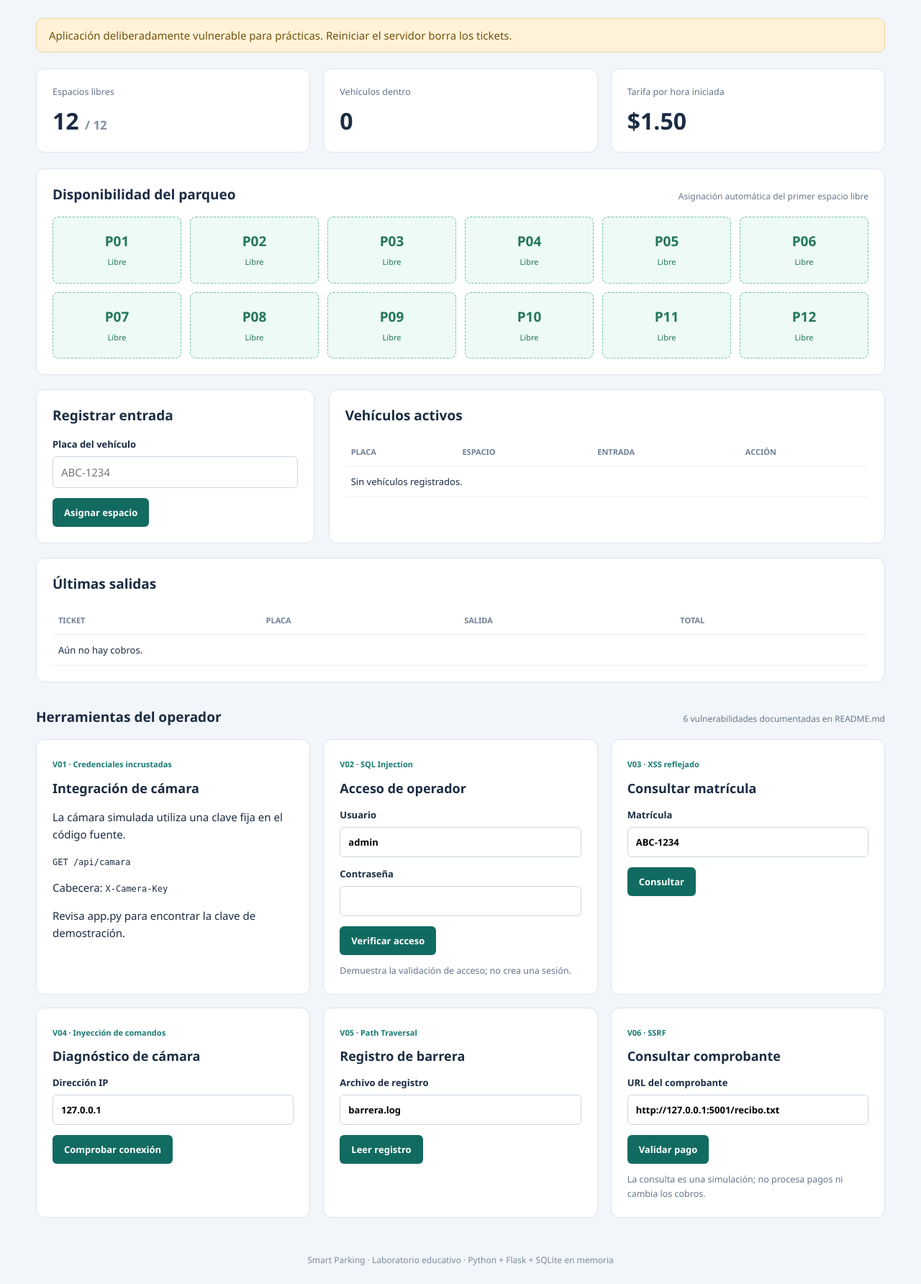
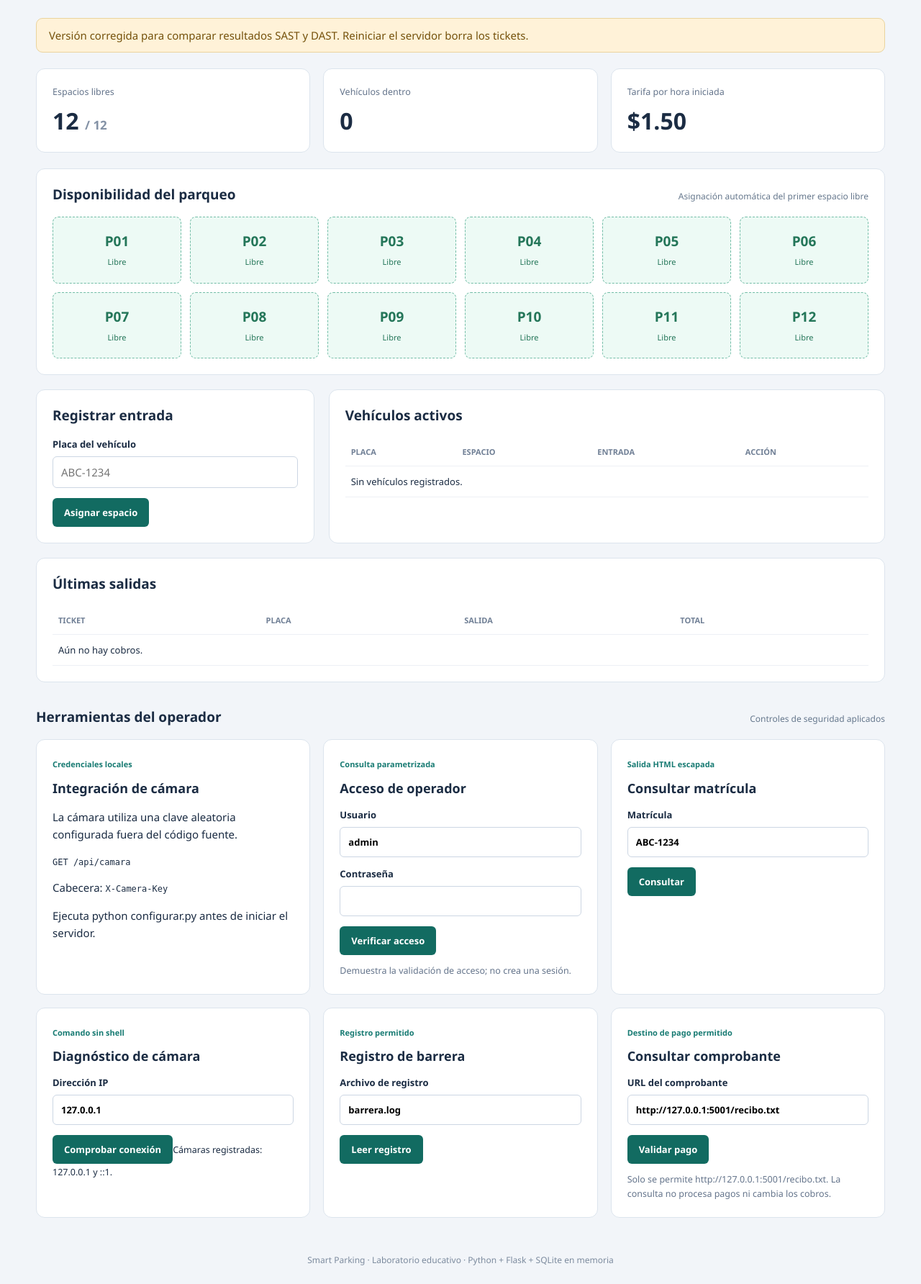
Before and after one commit to JoelAB5/proyecto-vulnerable, a Flask app: page / in a window 1280 px wide. Shown: the part 176-1960 px from the top of the page at 72% size. Run offline with Flask 3, Linux system fonts and the light colour scheme.

Commit message:
Escapar la matrícula en Jinja y actualizar la interfaz corregida
Updated the notice and security tools descriptions to reflect changes in the application version and security controls.

```diff
--- a/templates/index.html
+++ b/templates/index.html
@@ -8,20 +8,20 @@
 <body>
 <header><div><span class="eyebrow">LABORATORIO SAST / DAST</span><h1>Smart Parking<span>●</span></h1><p>Control sencillo de entradas, espacios y cobros.</p></div><span class="badge">LOCAL · DATOS FICTICIOS</span></header>
 <main>
-  <div class="notice">Aplicación deliberadamente vulnerable para prácticas. Reiniciar el servidor borra los tickets.</div>
+  <div class="notice">Versión corregida para comparar resultados SAST y DAST. Reiniciar el servidor borra los tickets.</div>
   <section class="stats"><article><small>Espacios libres</small><strong>{{ 12 - activos|length }} <em>/ 12</em></strong></article><article><small>Vehículos dentro</small><strong>{{ activos|length }}</strong></article><article><small>Tarifa por hora iniciada</small><strong>${{ '%.2f'|format(tarifa) }}</strong></article></section>
   {% if aviso %}<p class="message" role="status">{{ aviso }}</p>{% endif %}
   <section class="panel"><div class="section-title"><h2>Disponibilidad del parqueo</h2><span>Asignación automática del primer espacio libre</span></div><div class="spaces">{% for n in range(1,13) %}<div class="space {{ 'busy' if n in ocupados else '' }}"><strong>P{{ '%02d'|format(n) }}</strong><small>{{ 'Ocupado' if n in ocupados else 'Libre' }}</small></div>{% endfor %}</div></section>
   <section class="columns"><article class="panel"><h2>Registrar entrada</h2><form action="/entrada" method="post"><label for="placa">Placa del vehículo</label><input id="placa" name="placa" placeholder="ABC-1234" required maxlength="12"><button>Asignar espacio</button></form></article><article class="panel"><h2>Vehículos activos</h2><div class="table-wrap"><table><thead><tr><th>Placa</th><th>Espacio</th><th>Entrada</th><th>Acción</th></tr></thead><tbody>{% for t in activos %}<tr><td>{{ t[1] }}</td><td>P{{ '%02d'|format(t[2]) }}</td><td>{{ t[3][11:] }}</td><td><form action="/salida" method="post"><input type="hidden" name="ticket" value="{{ t[0] }}"><button class="secondary">Cobrar salida</button></form></td></tr>{% else %}<tr><td colspan="4">Sin vehículos registrados.</td></tr>{% endfor %}</tbody></table></div></article></section>
   <section class="panel"><h2>Últimas salidas</h2><div class="table-wrap"><table><thead><tr><th>Ticket</th><th>Placa</th><th>Salida</th><th>Total</th></tr></thead><tbody>{% for t in historial %}<tr><td>#{{ t[0] }}</td><td>{{ t[1] }}</td><td>{{ t[4] }}</td><td>${{ '%.2f'|format(t[5]) }}</td></tr>{% else %}<tr><td colspan="4">Aún no hay cobros.</td></tr>{% endfor %}</tbody></table></div></section>
-  <div class="section-title lab-title"><h2>Herramientas del operador</h2><span>6 vulnerabilidades documentadas en README.md</span></div>
+  <div class="section-title lab-title"><h2>Herramientas del operador</h2><span>Controles de seguridad aplicados</span></div>
   <section class="tools">
-    <article class="panel"><small class="tag">V01 · Credenciales incrustadas</small><h3>Integración de cámara</h3><p>La cámara simulada utiliza una clave fija en el código fuente.</p><code>GET /api/camara</code><p>Cabecera: <code>X-Camera-Key</code></p><p>Revisa app.py para encontrar la clave de demostración.</p></article>
-    <article class="panel"><small class="tag">V02 · SQL Injection</small><h3>Acceso de operador</h3><form action="/login" method="post"><label>Usuario<input name="usuario" value="admin"></label><label>Contraseña<input name="contrasena" type="password"></label><button>Verificar acceso</button></form>{% if login_msg is defined %}<pre>{{ login_msg }}</pre>{% endif %}<small>Demuestra la validación de acceso; no crea una sesión.</small></article>
-    <article class="panel"><small class="tag">V03 · XSS reflejado</small><h3>Consultar matrícula</h3><form action="/buscar_placa" method="get"><label>Matrícula<input name="placa" value="ABC-1234"></label><button>Consultar</button></form>{% if search_result is defined %}<div class="result">{{ search_result|safe }}</div>{% endif %}</article>
-    <article class="panel"><small class="tag">V04 · Inyección de comandos</small><h3>Diagnóstico de cámara</h3><form action="/ping_camara" method="post"><label>Dirección IP<input name="ip" value="127.0.0.1"></label><button>Comprobar conexión</button></form>{% if ping_result is defined %}<pre>{{ ping_result }}</pre>{% endif %}</article>
-    <article class="panel"><small class="tag">V05 · Path Traversal</small><h3>Registro de barrera</h3><form action="/ver_log" method="get"><label>Archivo de registro<input name="file" value="barrera.log"></label><button>Leer registro</button></form>{% if file_result is defined %}<pre>{{ file_result }}</pre>{% endif %}</article>
-    <article class="panel"><small class="tag">V06 · SSRF</small><h3>Consultar comprobante</h3><form action="/validar_pago" method="post"><label>URL del comprobante<input name="url" value="http://127.0.0.1:5001/recibo.txt"></label><button>Validar pago</button></form>{% if ssrf_result is defined %}<pre>{{ ssrf_result }}</pre>{% endif %}<small>La consulta es una simulación; no procesa pagos ni cambia los cobros.</small></article>
+    <article class="panel"><small class="tag">Credenciales locales</small><h3>Integración de cámara</h3><p>La cámara utiliza una clave aleatoria configurada fuera del código fuente.</p><code>GET /api/camara</code><p>Cabecera: <code>X-Camera-Key</code></p><p>Ejecuta python configurar.py antes de iniciar el servidor.</p></article>
+    <article class="panel"><small class="tag">Consulta parametrizada</small><h3>Acceso de operador</h3><form action="/login" method="post"><label>Usuario<input name="usuario" value="admin"></label><label>Contraseña<input name="contrasena" type="password"></label><button>Verificar acceso</button></form>{% if login_msg is defined %}<pre>{{ login_msg }}</pre>{% endif %}<small>Demuestra la validación de acceso; no crea una sesión.</small></article>
+    <article class="panel"><small class="tag">Salida HTML escapada</small><h3>Consultar matrícula</h3><form action="/buscar_placa" method="get"><label>Matrícula<input name="placa" value="ABC-1234"></label><button>Consultar</button></form>{% if search_result is defined %}<div class="result">Consulta de matrícula: <b>{{ search_result }}</b></div>{% endif %}</article>
+    <article class="panel"><small class="tag">Comando sin shell</small><h3>Diagnóstico de cámara</h3><form action="/ping_camara" method="post"><label>Dirección IP<input name="ip" value="127.0.0.1"></label><button>Comprobar conexión</button><small>Cámaras registradas: 127.0.0.1 y ::1.</small></form>{% if ping_result is defined %}<pre>{{ ping_result }}</pre>{% endif %}</article>
+    <article class="panel"><small class="tag">Registro permitido</small><h3>Registro de barrera</h3><form action="/ver_log" method="get"><label>Archivo de registro<input name="file" value="barrera.log"></label><button>Leer registro</button></form>{% if file_result is defined %}<pre>{{ file_result }}</pre>{% endif %}</article>
+    <article class="panel"><small class="tag">Destino de pago permitido</small><h3>Consultar comprobante</h3><form action="/validar_pago" method="post"><label>URL del comprobante<input name="url" value="http://127.0.0.1:5001/recibo.txt"></label><button>Validar pago</button></form>{% if ssrf_result is defined %}<pre>{{ ssrf_result }}</pre>{% endif %}<small>Solo se permite http://127.0.0.1:5001/recibo.txt. La consulta no procesa pagos ni cambia los cobros.</small></article>
   </section>
 </main><footer>Smart Parking · Laboratorio educativo · Python + Flask + SQLite en memoria</footer>
 </body></html>
```
